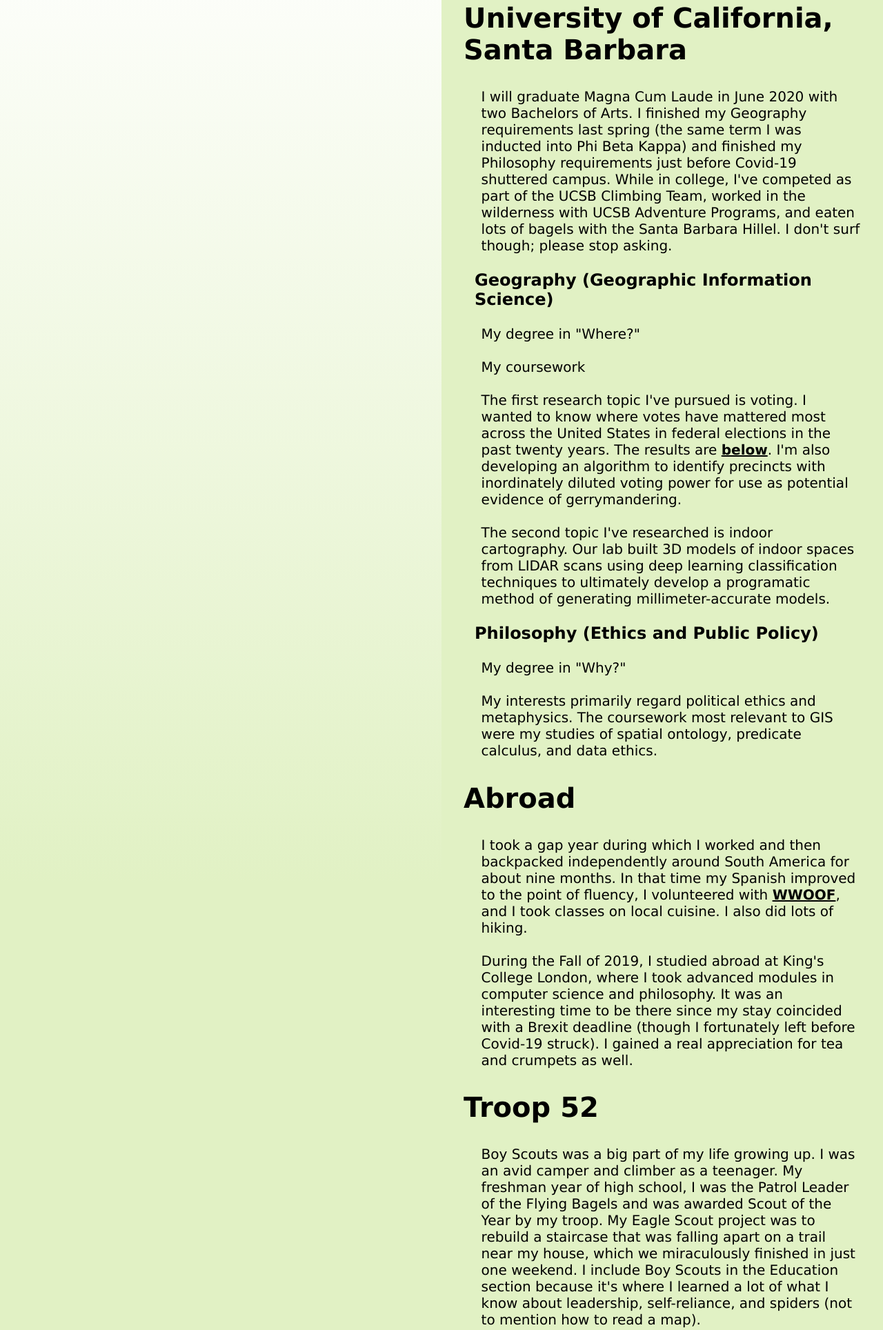
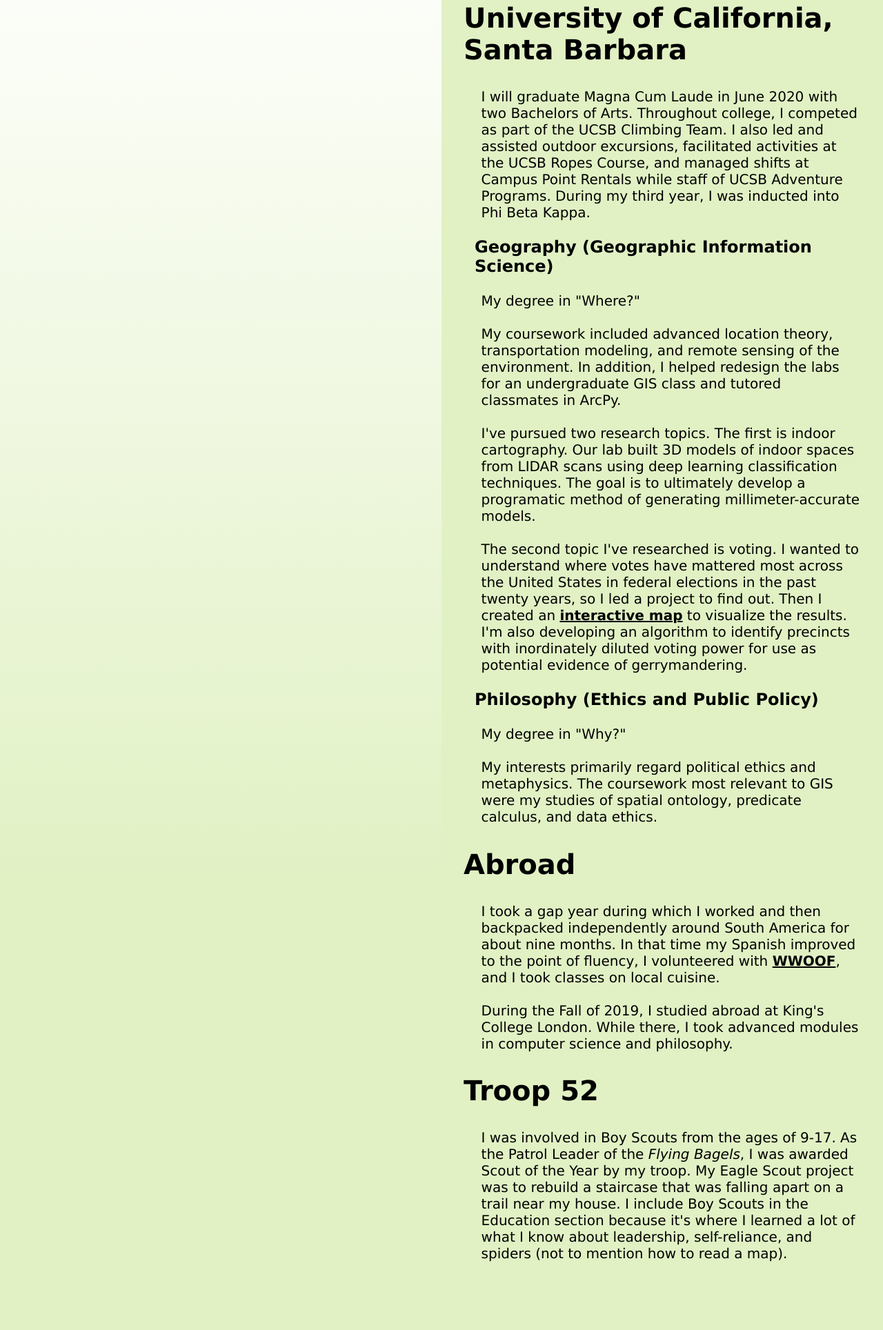
Before and after one commit to joelsalzman/joelsalzman.github.io, a plain HTML site: page index.html in a window 1280 px wide. Shown: the part 958-2886 px from the top of the page at 69% size. Drawn offline with nearby package versions, Linux system fonts and the light colour scheme.

Commit message:
Editing Education section

```diff
--- a/index.html
+++ b/index.html
@@ -62,29 +62,31 @@
           <h2>University of California,</br>Santa Barbara</h2>
             <span>
               I will graduate Magna Cum Laude in June 2020 with two Bachelors of Arts.
-                I finished my Geography requirements last spring (the same term I was inducted into Phi Beta Kappa)
-                and finished my Philosophy requirements just before Covid-19 shuttered campus.
-                While in college, I've competed as part of the UCSB Climbing Team,
-                worked in the wilderness with UCSB Adventure Programs,
-                and eaten lots of bagels with the Santa Barbara Hillel.
-                I don't surf though; please stop asking.
+              Throughout college, I competed as part of the UCSB Climbing Team.
+              I also led and assisted outdoor excursions,
+                facilitated activities at the UCSB Ropes Course,
+                and managed shifts at Campus Point Rentals while staff of UCSB Adventure Programs.
+              During my third year, I was inducted into Phi Beta Kappa.
             </span>
 
           <h3>Geography (Geographic Information Science)</h3>
             <span>
               My degree in "Where?"
               </br></br>
-              My coursework
+              My coursework included advanced location theory, transportation modeling, and remote sensing
+                of the environment.
+              In addition, I helped redesign the labs for an undergraduate GIS class and tutored classmates in ArcPy.
               </br></br>
-              The first research topic I've pursued is voting.
-                I wanted to know where votes have mattered most across the United States in federal elections in the past twenty years.
-                  The results are <a href="#Portfolio">below</a>.
-                  I'm also developing an algorithm to identify precincts with inordinately diluted voting power
+              I've pursued two research topics. The first is indoor cartography.
+                Our lab built 3D models of indoor spaces from LIDAR scans using deep learning classification techniques. The goal is
+                  to ultimately develop a programatic method of generating millimeter-accurate models.
+              </br></br>
+              The second topic I've researched is voting.
+                I wanted to understand where votes have mattered most across the United States in federal elections in the past
+                  twenty years, so I led a project to find out.
+                Then I created an <a href="./gdvp.html">interactive map</a> to visualize the results.
+                I'm also developing an algorithm to identify precincts with inordinately diluted voting power
                   for use as potential evidence of gerrymandering.
-              </br></br>
-                The second topic I've researched is indoor cartography.
-                  Our lab built 3D models of indoor spaces from LIDAR scans using deep learning classification techniques
-                  to ultimately develop a programatic method of generating millimeter-accurate models.
             </span>
 
           <h3>Philosophy (Ethics and Public Policy)</h3>
@@ -99,24 +101,21 @@
             <span>
               I took a gap year during which I worked and then backpacked independently around South America for
                 about nine months. In that time my Spanish improved to the point of fluency, I volunteered with
-                <a href="https://wwoof.net/">WWOOF</a>, and I took classes on local cuisine. I also did lots of hiking.
+                <a href="https://wwoof.net/">WWOOF</a>, and I took classes on local cuisine.
             </span>
             <span>
             </br>
-              During the Fall of 2019, I studied abroad at King's College London, where I took advanced modules in
-                computer science and philosophy. It was an interesting time to be there since my stay coincided
-                with a Brexit deadline (though I fortunately left before Covid-19 struck).
-                I gained a real appreciation for tea and crumpets as well.
+              During the Fall of 2019, I studied abroad at King's College London.
+              While there, I took advanced modules in computer science and philosophy.
             </span>
 
           <h2>Troop 52</h2>
             <span>
-              Boy Scouts was a big part of my life growing up. I was an avid camper and climber as a
-                teenager. My freshman year of high school, I was the Patrol Leader of the Flying Bagels and
-                was awarded Scout of the Year by my troop. My Eagle Scout project was to rebuild a staircase
-                that was falling apart on a trail near my house, which we miraculously finished in just one
-                weekend. I include Boy Scouts in the Education section because it's where I learned a lot of
-                what I know about leadership, self-reliance, and spiders (not to mention how to read a map).
+              I was involved in Boy Scouts from the ages of 9-17.
+              As the Patrol Leader of the <i>Flying Bagels</i>, I was awarded Scout of the Year by my troop.
+              My Eagle Scout project was to rebuild a staircase that was falling apart on a trail near my house.
+              I include Boy Scouts in the Education section because it's where I learned a lot of what I know about
+                leadership, self-reliance, and spiders (not to mention how to read a map).
             </span>
         </div>
       </div>
@@ -128,8 +127,9 @@
             <span>
               <a href="https://www.seasketch.org/">SeaSketch</a> is a GIS application developed by
                 <a href="https://www.nceas.ucsb.edu/">NCEAS</a> for conservation-focused marine spatial planning.
-                My job consists of wrangling data with our partners across the world, writing tools for individual projects,
-                and assisting with the development of SeaSketch 2.0.
+                My job consists of wrangling data with our partners across the world,
+                  writing analysis tools for individual projects,
+                  and assisting with the development of SeaSketch 2.0.
             </span>
 
           <h2>Apex Clean Energy</h2>
@@ -147,7 +147,7 @@
               </br></br>
               Since I was the GIS intern for New Markets, my research often relied on geospatial data.
                 I created numerous Python tools to assist both the New Markets and dedicated GIS teams,
-                including geocoders, web scrapers, and geometric manipulation scripts.
+                  including geocoders, web scrapers, and geometric manipulation scripts.
                 Many of my deliverables were service layers that were published to the company web map.
                 I also started a collaborative Python package, <i>Apyx</i>, to increase efficiency across teams by
                   generalizing common geoprocessing workflows.
@@ -163,7 +163,7 @@
               My role as the GIS Specialist was to handle all of the non-binary siting factors and generate
                 presentable seasonal and annual suitability maps for the Southern California region.
                 One of these maps can be found <a href="#Portfolio">below</a>.
-                I also coordinated with NOAA and ARPA-E to acquire data and document our progress as required.
+              I also coordinated with NOAA and ARPA-E to acquire data and document our progress as required.
               </br></br>
               This was my first opportunity to manipulate massive amounts of data. A lot of the datasets we used
                 contained tens of millions of values, and processing hundreds of these helped me learn how to
```
Also changed, not shown: index.md (+30 -30 lines).
